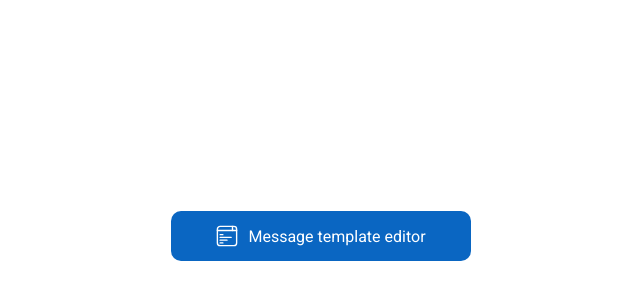
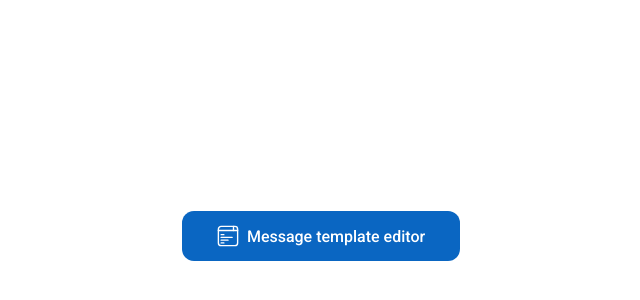
Before and after one commit to NikolaB131-org/Message-editor, a React (Create React App) app: page / in a window 1280 px wide. Shown: the part 164-464 px from the top of the page, without its empty margins (319-959 px from the left). Built offline with nearby package versions, Linux system fonts and the light colour scheme.

Commit message:
Add modal component

```diff
--- a/public/index.html
+++ b/public/index.html
@@ -13,7 +13,7 @@
     <link rel="manifest" href="%PUBLIC_URL%/manifest.json" />
     <link rel="preconnect" href="https://fonts.googleapis.com">
     <link rel="preconnect" href="https://fonts.gstatic.com" crossorigin>
-    <link href="https://fonts.googleapis.com/css2?family=Roboto:wght@400&display=swap" rel="stylesheet">
+    <link href="https://fonts.googleapis.com/css2?family=Roboto:wght@400;500;700&display=swap" rel="stylesheet">
     <title>React App</title>
   </head>
   <body>
--- a/src/components/Button/Button.module.css
+++ b/src/components/Button/Button.module.css
@@ -2,12 +2,14 @@
   cursor: pointer;
 
   display: flex;
-  gap: 10px;
+  gap: 8px;
   align-items: center;
   justify-content: center;
 
+  padding: 14px 35px;
+
   background-color: var(--accent-color-1);
-  border-radius: 10px;
+  border-radius: 12px;
 
   transition: all 0.2s linear;
 }
@@ -17,6 +19,7 @@
 }
 
 .text {
+  font-weight: 500;
   color: var(--font-color);
 }
 
--- a/src/components/Button/index.tsx
+++ b/src/components/Button/index.tsx
@@ -3,14 +3,12 @@ import styles from './Button.module.css';
 type Props = {
   imgSrc?: string,
   text: string,
-  width: string,
-  height: string,
   onClick: () => void,
 };
 
-export function Button({ imgSrc, text, width, height, onClick }: Props) {
+export function Button({ imgSrc, text, onClick }: Props) {
   return (
-    <button className={styles.container} style={{ width, height }} onClick={onClick}>
+    <button className={styles.container} onClick={onClick}>
       <img className={styles.img} src={imgSrc} alt="" />
       <span className={styles.text}>{text}</span>
     </button>
--- /dev/null
+++ b/src/components/Modal/Modal.module.css
@@ -0,0 +1,28 @@
+.container {
+  position: absolute;
+  top: 0;
+  left: 0;
+
+  display: flex;
+
+  width: 100vw;
+  height: 100vh;
+
+  background-color: rgba(0, 0, 0, 0.2);
+
+  animation: appear 0.15s linear;
+}
+
+@keyframes appear {
+  0% { opacity: 0 }
+}
+
+.content {
+  overflow: hidden;
+
+  margin: auto;
+
+  background-color: white;
+  border: 3px solid var(--border-color);
+  border-radius: 10px;
+}
--- a/src/constants/colors.css
+++ b/src/constants/colors.css
@@ -3,4 +3,6 @@
   --accent-color-2: #0854a0;
 
   --font-color: white;
+
+  --border-color: #999999;
 }
```
Also changed, not shown: src/components/Modal/index.tsx (added, +22 -0 lines).
